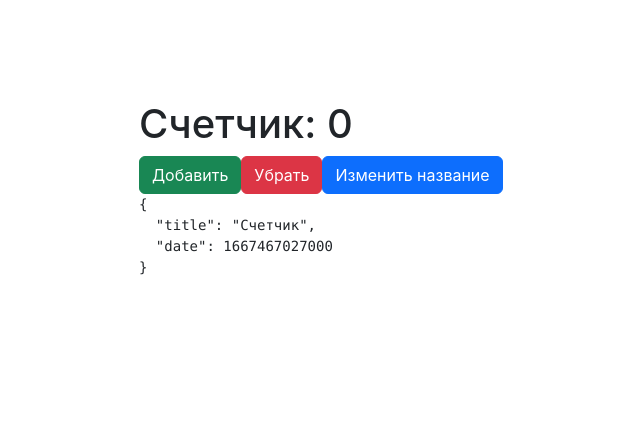
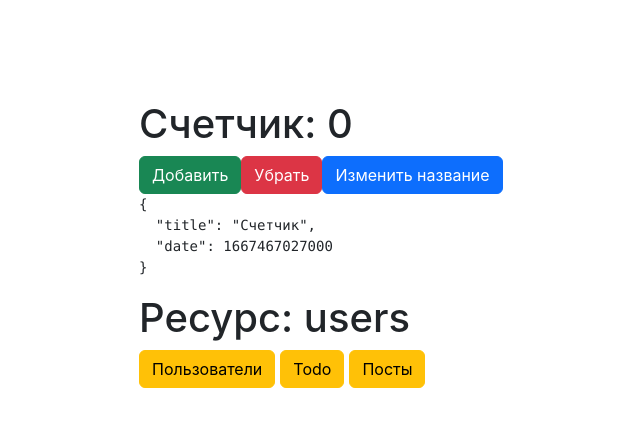
Before and after one commit to ivan-ust402/react-hooks-VM, a React (Create React App) app: page / in a window 1280 px wide. Shown: the top 426 px of the page, without its empty margins (301-941 px from the left). Built offline with nearby package versions, Linux system fonts and the light colour scheme.

Commit message:
Added Template to UseEffectComponent

```diff
--- a/src/examples/useEffect.js
+++ b/src/examples/useEffect.js
@@ -1,9 +1,24 @@
-import React from "react";
+import React, {useState} from "react";
+
+const styles = {
+    button: {
+        marginRight: "5px",
+    },
+    div: {
+        margin: '10px auto',
+        width: '400px',
+    }
+}
 
 function UseEffectComponent() {
+    const [type, setType] = useState('users')
+
     return (
-        <div>
-
+        <div style={styles.div}>
+            <h1>Ресурс: {type}</h1>
+            <button className="btn btn-warning" style={styles.button}>Пользователи</button>
+            <button className="btn btn-warning" style={styles.button}>Todo</button>
+            <button className="btn btn-warning" style={styles.button}>Посты</button>
         </div>
     )
 }
--- a/src/examples/useState.js
+++ b/src/examples/useState.js
@@ -13,7 +13,7 @@ import React, {useState} from "react";
 // Для оптимизации необходимо передавать данное вычисление через callback
 // Таким образом значение будет вычислено однажды и в последствии вычисляться не будет
 function computeInitialCount() {
-    console.log('Some calculation...')
+    // console.log('Some calculation...')
     return Math.trunc(Math.random() * 20)
 }
 
```
